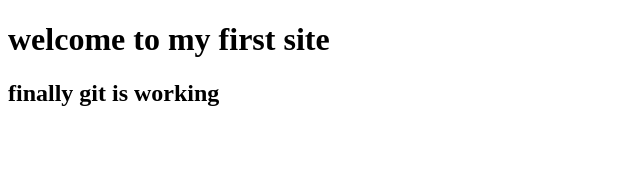
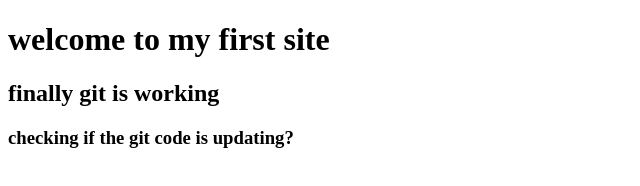
Before and after one commit to faizan-hashmii/bsecom21-603, a plain HTML site: page site/index.html in a window 1280 px wide. Shown: the whole page, without its empty margins (0-640 px from the left). Drawn offline with Linux system fonts and the light colour scheme.

Commit message:
another small addition to page content.

```diff
--- a/site/index.html
+++ b/site/index.html
@@ -8,5 +8,6 @@
 <body>
 <h1>welcome to my first site</h1>
 <h2>finally git is working<h2>
+	<h3>checking if the git code is updating?</h3>
 </body>
 </html>
```
